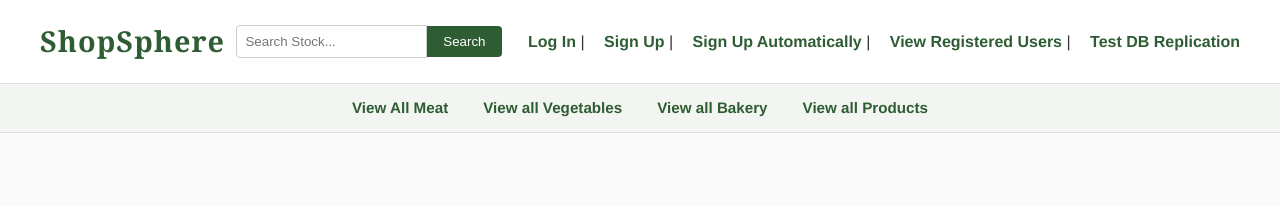
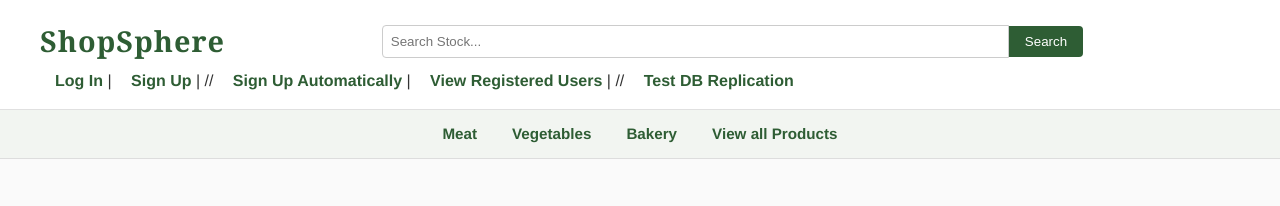
Before and after one commit to drewhy98/my-cloud-shop, a PHP site: page / in a window 1280 px wide. Shown: the top 206 px of the page. Run offline with PHP 8.4, Linux system fonts and the light colour scheme.

Commit message:
Update index.php

```diff
--- a/index.php
+++ b/index.php
@@ -230,18 +230,18 @@ session_start();
         <?php else: ?>
             <a href="login.php">Log In</a> |
             <a href="register.php">Sign Up</a> |
-            <a href="add_users.php">Sign Up Automatically</a> |
+          //  <a href="add_users.php">Sign Up Automatically</a> |
             <a href="display_users.php">View Registered Users</a> |
-            <a href="test_replication_lag.php">Test DB Replication</a>
+          //  <a href="test_replication_lag.php">Test DB Replication</a>
         <?php endif; ?>
     </div>
 </header>
 
 <nav>
-    <a href="display_meat.php">View All Meat</a>
-    <a href="display_veg.php">View all Vegetables</a>
-    <a href="display_bakery.php">View all Bakery</a>
-     <a href="display_products.php">View all Products</a>
+    <a href="display_meat.php">Meat</a>
+    <a href="display_veg.php">Vegetables</a>
+    <a href="display_bakery.php">Bakery</a>
+    <a href="display_products.php">View all Products</a>
 </nav>
 
 <!-- MAIN FEATURED -->
```
